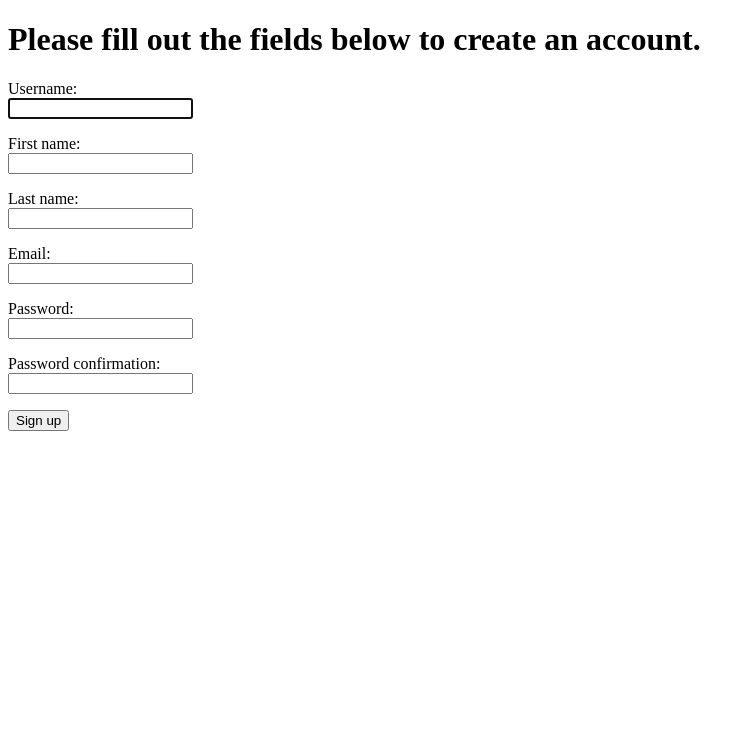
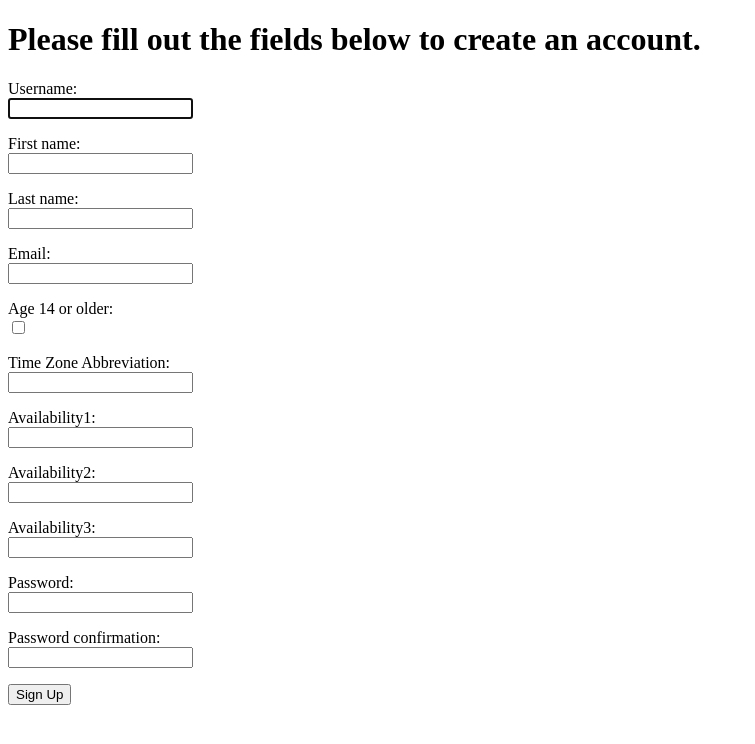
Before and after one commit to VilllageBookBuilders/MentorPortal, a Django app: page /signup in a window 1280 px wide. Shown: the top 744 px of the page, without its empty margins (0-755 px from the left). Run offline with Django 3.2, Linux system fonts and the light colour scheme.

Commit message:
Added extra form fields (over 14, time zone, and 3 availabilities).  Still need to add gender.  Also need to have forms entries save in user profile.

```diff
--- a/mentor_portal/login/forms.py
+++ b/mentor_portal/login/forms.py
@@ -1,12 +1,23 @@
 from django import forms
 from django.contrib.auth.forms import UserCreationForm
 from django.contrib.auth.models import User
+
+# # GENDERS = [
+#     ('male, Male'),
+#     ('female', 'Female')
+# ]
 
 class SignUpForm(UserCreationForm):
     first_name = forms.CharField(max_length=30, required=True)
     last_name = forms.CharField(max_length=30, required=True)
     email = forms.EmailField(max_length=100, required=True)
+    over_age_14 = forms.BooleanField(label='Age 14 or older', required=True)
+    # gender = forms.ChoiceField(widget=forms.RadioSelect, choices=GENDERS)
+    time_zone = forms.CharField(label='Time Zone Abbreviation', max_length=5, required=True)
+    availability1 = forms.CharField(max_length=100, required=True)
+    availability2 = forms.CharField(max_length=100, required=True)
+    availability3 = forms.CharField(max_length=100, required=True)
 
     class Meta:
         model = User
-        fields = ('username', 'first_name', 'last_name', 'email', 'password1', 'password2', )
+        fields = ('username', 'first_name', 'last_name', 'email', 'over_age_14', 'time_zone', 'availability1', 'availability2', 'availability3', 'password1', 'password2', )
--- a/mentor_portal/login/templates/registration/login.html
+++ b/mentor_portal/login/templates/registration/login.html
@@ -12,12 +12,10 @@
     </br></br>
     {{ form.password.label_tag }}
     {{ form.password }}
-
     {% if form.errors %}
         <p style="color:red;">Error.  Please enter an existing username and password.</p>
     {% endif %}
     </br></br>
-
     <input type="submit" value="Login">
 </form>
 {% endblock %}
--- a/mentor_portal/login/templates/signup.html
+++ b/mentor_portal/login/templates/signup.html
@@ -16,7 +16,7 @@
         {% endfor %}
       </p>
     {% endfor %}
-    <button type="submit">Sign up</button>
+    <button type="submit">Sign Up</button>
 
 </form>
 {% endblock %}
```
Also changed, not shown: mentor_portal/db.sqlite3.
